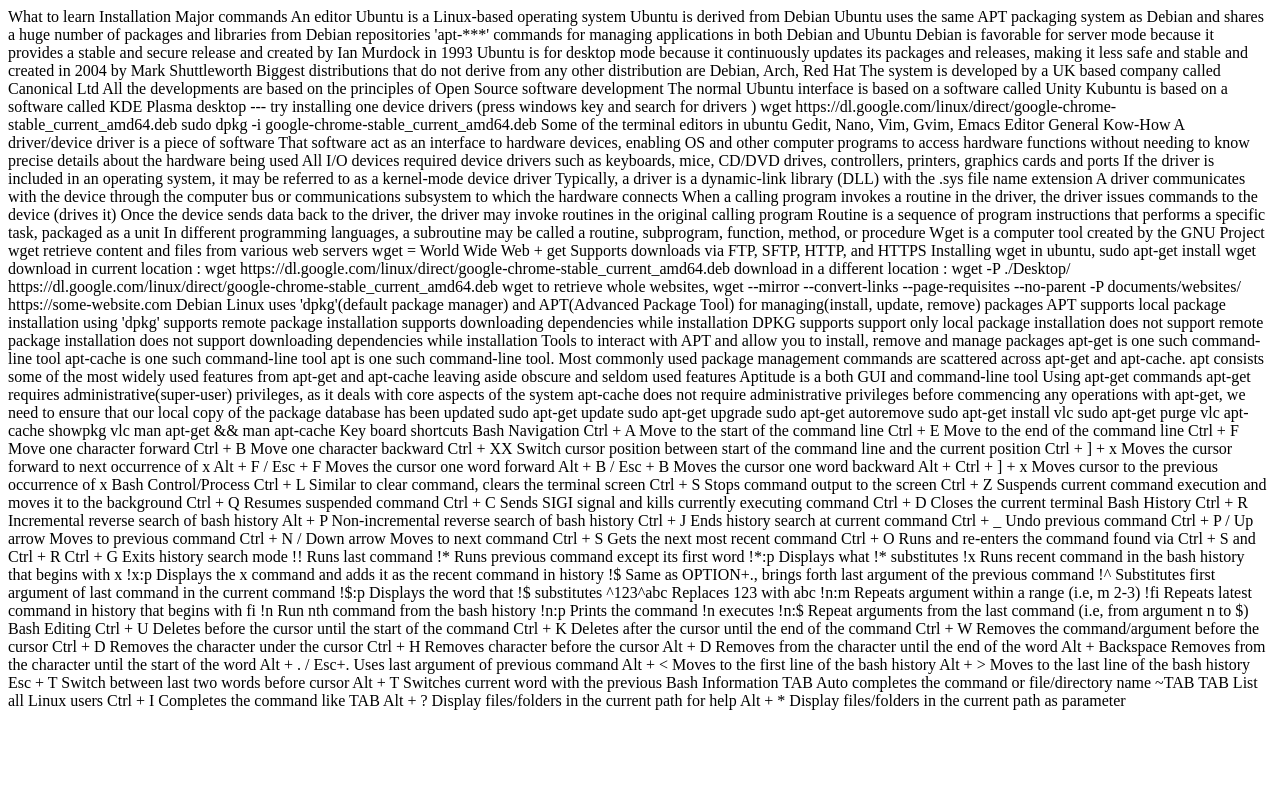
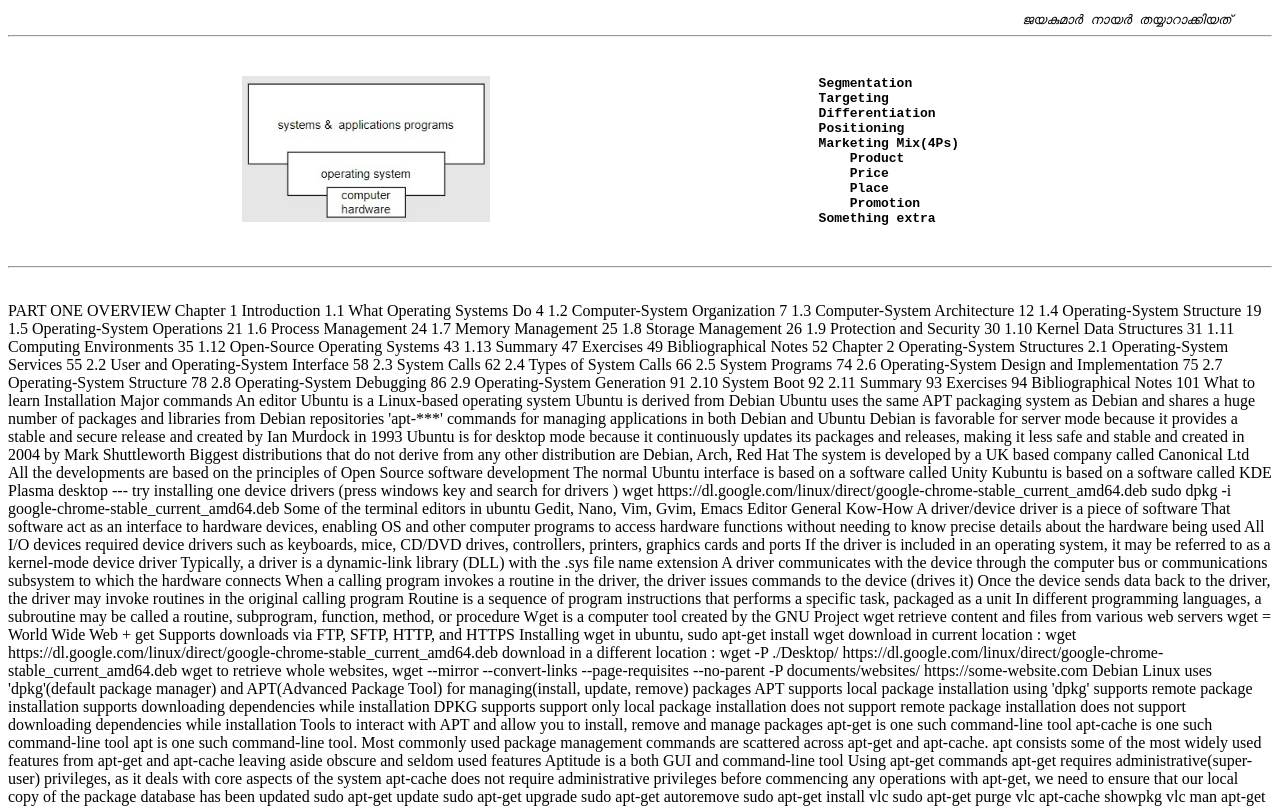
Before and after one commit to school-jknair/operatingsystem.bm, a plain HTML site: page index.html in a window 1280 px wide. Shown: the top 806 px of the page. Drawn offline with Linux system fonts and the light colour scheme.

Commit message:
0.1 update

```diff
--- a/index.html
+++ b/index.html
@@ -1,3 +1,73 @@
+<!DOCTYPE html>
+<html>
+<head>
+    <meta charset='utf-8'>
+    <meta http-equiv='X-UA-Compatible' content='IE=edge'>
+    <link rel="shortcut icon" href="images/formyreference.png" type="image/x-icon">
+    <title>Operating System for your reference</title>
+</head>
+<body>
+<pre>
+                                                                                                                                  <cite>ജയകുമാർ നായർ തയ്യാറാക്കിയത്</cite>
+<hr>
+<table border="0" width="100%">
+    <tr>
+        <td align="middle"><img src="images/os-birds-eye-view.jpg" alt="" width="35%"></td>
+        <td>
+            <b><a href="#id_segmentation_detail" style="color: rgb(0, 0, 0); text-decoration: none;">Segmentation</a></b>
+            <b><a href="#id_targeting_detail" style="color: rgb(0, 0, 0); text-decoration: none;">Targeting</a></b>
+            <b><a href="#id_differentiation_detail" style="color: rgb(0, 0, 0); text-decoration: none;">Differentiation</a></b>
+            <b><a href="#id_positioning_detail" style="color: rgb(0, 0, 0); text-decoration: none;">Positioning</a></b>
+            <b><a href="#id_4ps_detail" style="color: rgb(0, 0, 0); text-decoration: none;">Marketing Mix(4Ps)</a></b>
+                <b><a href="#id_product_detail" style="color: rgb(0, 0, 0); text-decoration: none;">Product</a> </b>
+                <b><a href="#id_price_detail" style="color: rgb(0, 0, 0); text-decoration: none;">Price</a></b>
+                <b><a href="#id_place_detail" style="color: rgb(0, 0, 0); text-decoration: none;">Place</a></b>
+                <b><a href="#id_promotion_detail" style="color: rgb(0, 0, 0); text-decoration: none;">Promotion</a> </b>
+            <b><a href="#id_somethingextra_detail" style="color: rgb(0, 0, 0); text-decoration: none;">Something extra</a></b>
+        </td>
+    </tr>
+</table>
+<hr>
+</pre>
+</body>
+</html>
+
+PART ONE OVERVIEW
+Chapter 1 Introduction
+1.1 What Operating Systems Do 4
+1.2 Computer-System Organization 7
+1.3 Computer-System Architecture 12
+1.4 Operating-System Structure 19
+1.5 Operating-System Operations 21
+1.6 Process Management 24
+1.7 Memory Management 25
+1.8 Storage Management 26
+1.9 Protection and Security 30
+1.10 Kernel Data Structures 31
+1.11 Computing Environments 35
+1.12 Open-Source Operating Systems 43
+1.13 Summary 47
+Exercises 49
+Bibliographical Notes 52
+Chapter 2 Operating-System Structures
+2.1 Operating-System Services 55
+2.2 User and Operating-System
+Interface 58
+2.3 System Calls 62
+2.4 Types of System Calls 66
+2.5 System Programs 74
+2.6 Operating-System Design and
+Implementation 75
+2.7 Operating-System Structure 78
+2.8 Operating-System Debugging 86
+2.9 Operating-System Generation 91
+2.10 System Boot 92
+2.11 Summary 93
+Exercises 94
+Bibliographical Notes 101
+
+
+
 What to learn
     Installation
     Major commands
```
Also changed, not shown: images/operating-systems.jpg (added).
